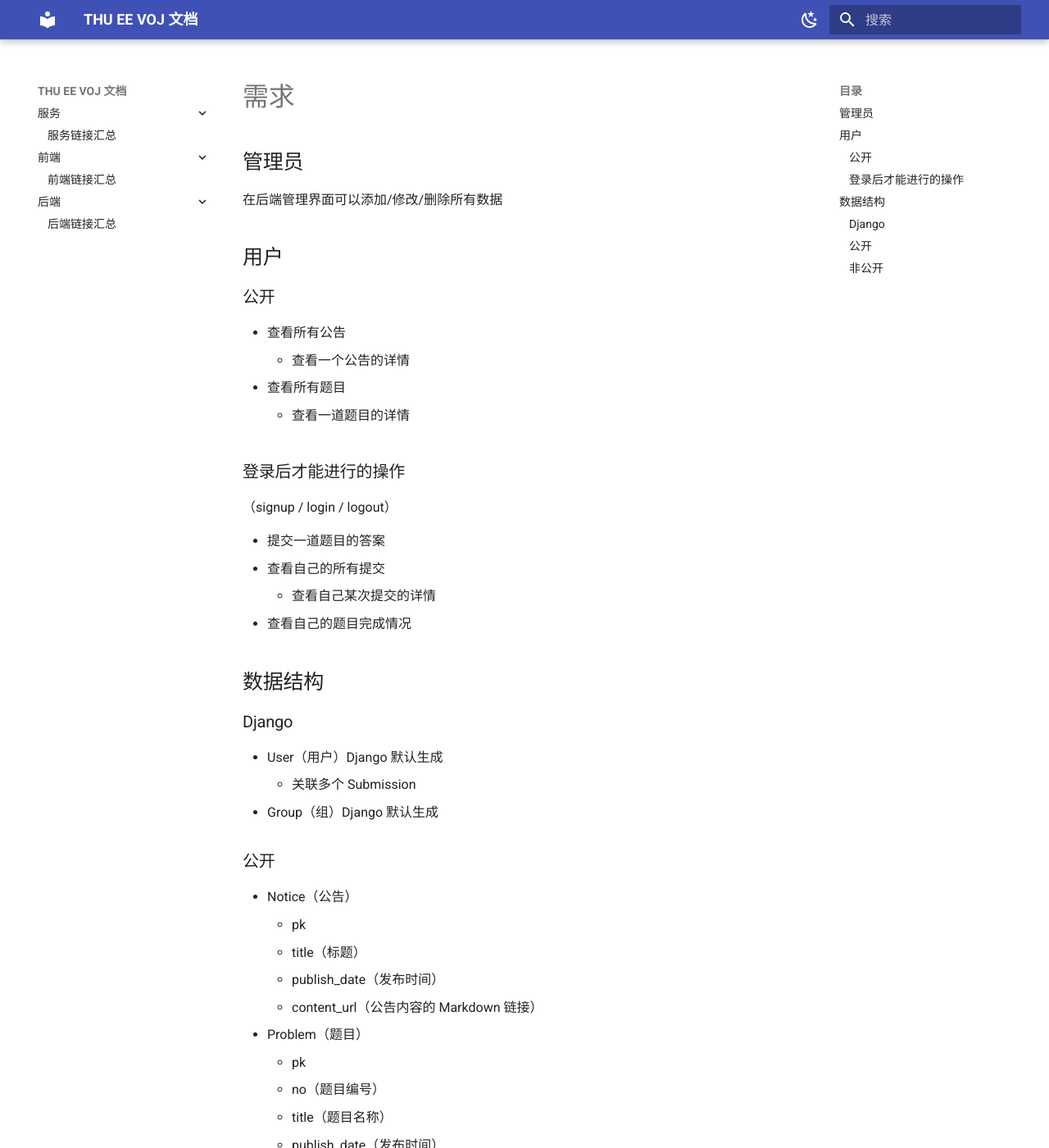
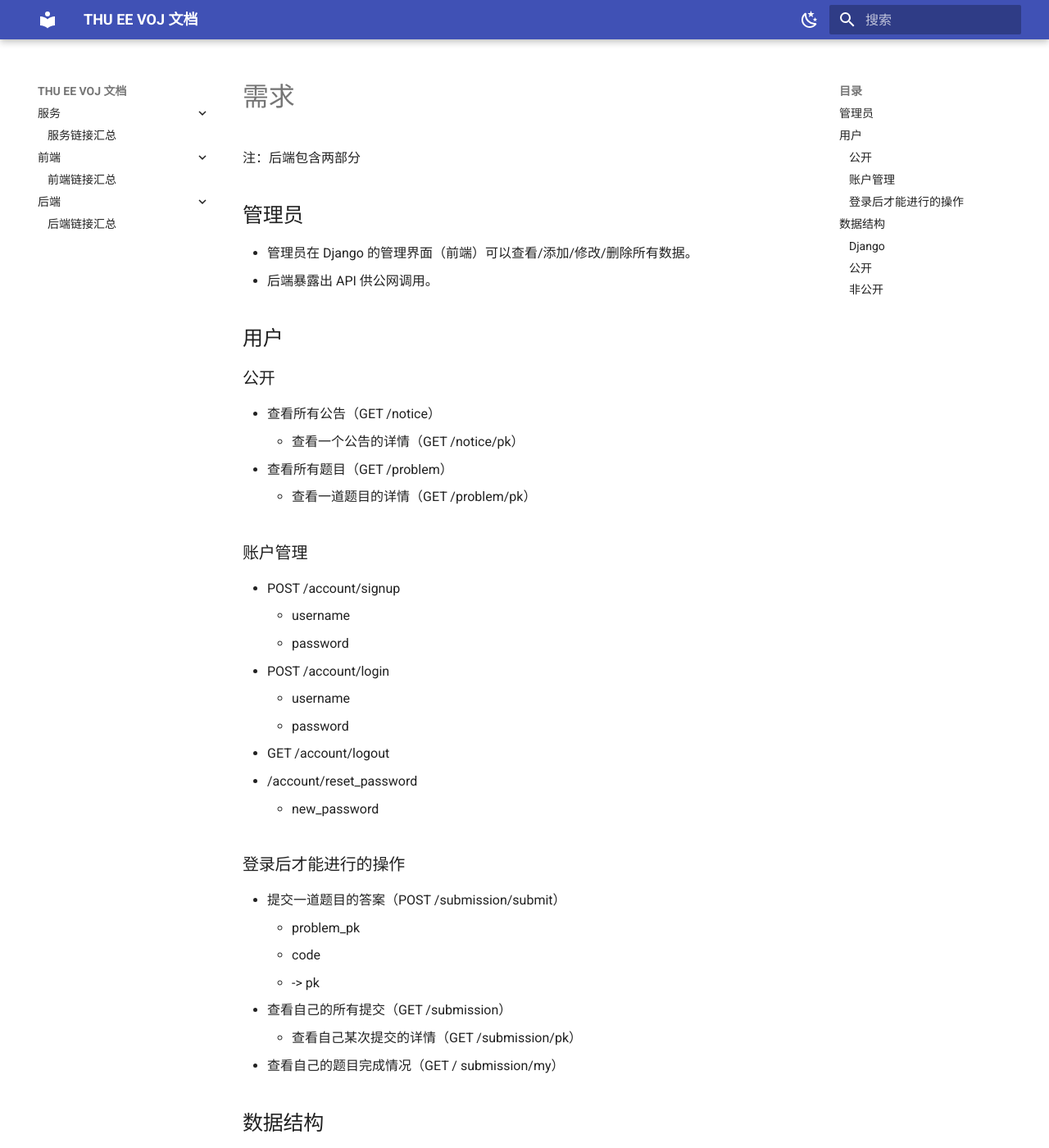
Before and after one commit to EEVOJ/book, an MkDocs documentation site: the page built from docs/BACKEND/requirements.md, in a window 1280 px wide and 1400 px high. Shown: the whole window at 82% size. Built offline with MkDocs 1.6.1 and Material for MkDocs 9.7.7, drawn with Linux system fonts in a browser that asks for light colours; some of the changed text lies outside the part shown.

Commit message:
better requirements

```diff
--- a/docs/BACKEND/requirements.md
+++ b/docs/BACKEND/requirements.md
@@ -1,26 +1,42 @@
 # 需求
+
+注：后端包含两部分
 
 ## 管理员
 
-在后端管理界面可以添加/修改/删除所有数据
+- 管理员在 Django 的管理界面（前端）可以查看/添加/修改/删除所有数据。
+- 后端暴露出 API 供公网调用。
 
 ## 用户
 
 ### 公开
 
-- 查看所有公告
-    - 查看一个公告的详情
-- 查看所有题目
-    - 查看一道题目的详情
+- 查看所有公告（GET /notice）
+    - 查看一个公告的详情（GET /notice/pk）
+- 查看所有题目（GET /problem）
+    - 查看一道题目的详情（GET /problem/pk）
+
+### 账户管理
+
+- POST /account/signup
+    - username
+    - password
+- POST /account/login
+    - username
+    - password
+- GET /account/logout
+- /account/reset_password
+    - new_password
 
 ### 登录后才能进行的操作
 
-（signup / login / logout）
-
-- 提交一道题目的答案
-- 查看自己的所有提交
-    - 查看自己某次提交的详情
-- 查看自己的题目完成情况
+- 提交一道题目的答案（POST /submission/submit）
+    - problem_pk
+    - code
+    - -> pk
+- 查看自己的所有提交（GET /submission）
+    - 查看自己某次提交的详情（GET /submission/pk）
+- 查看自己的题目完成情况（GET / submission/my）
 
 ## 数据结构
 
```
Also changed, not shown: other parts of docs/BACKEND/requirements.md (+3 -3 lines), docs/FRONTEND/requirements.md (+27 -1 lines), docs/SERVICES/requirements.md (+9 -1 lines).
